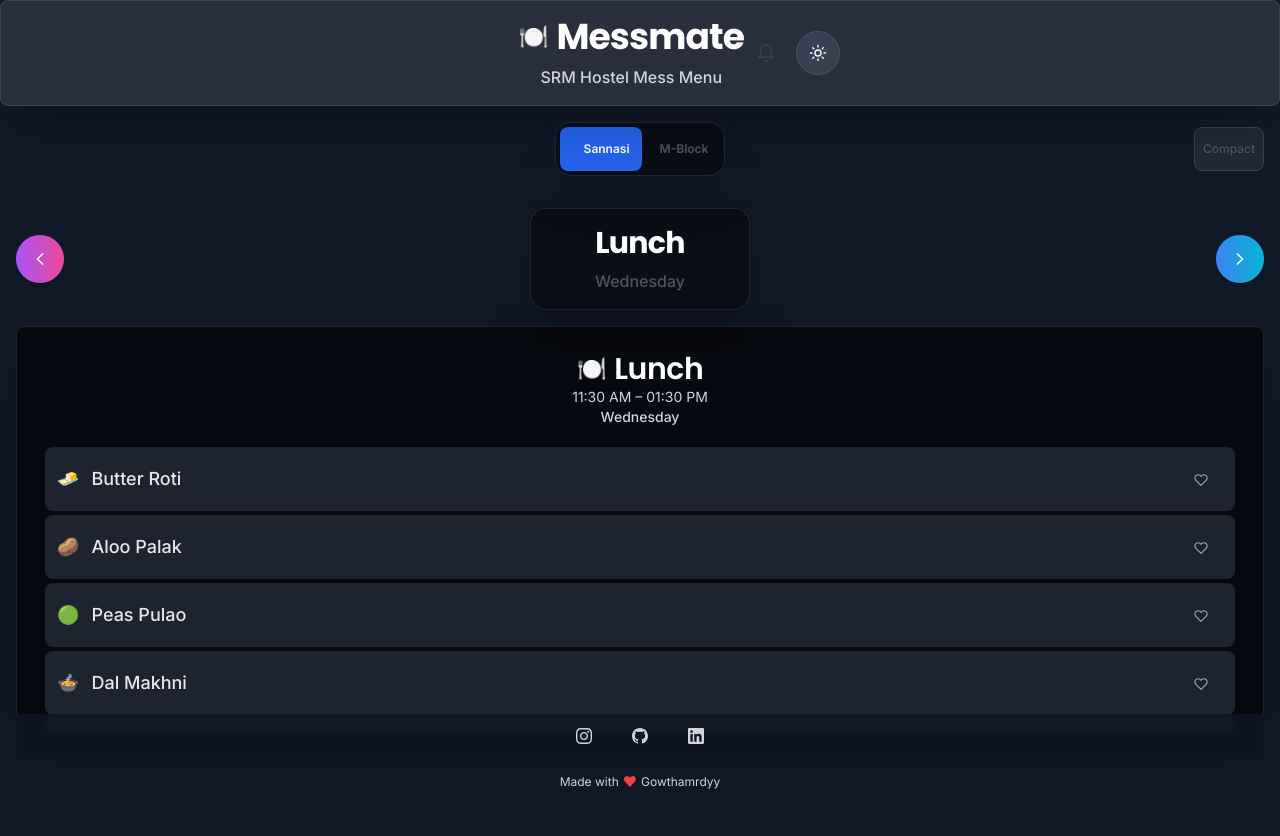
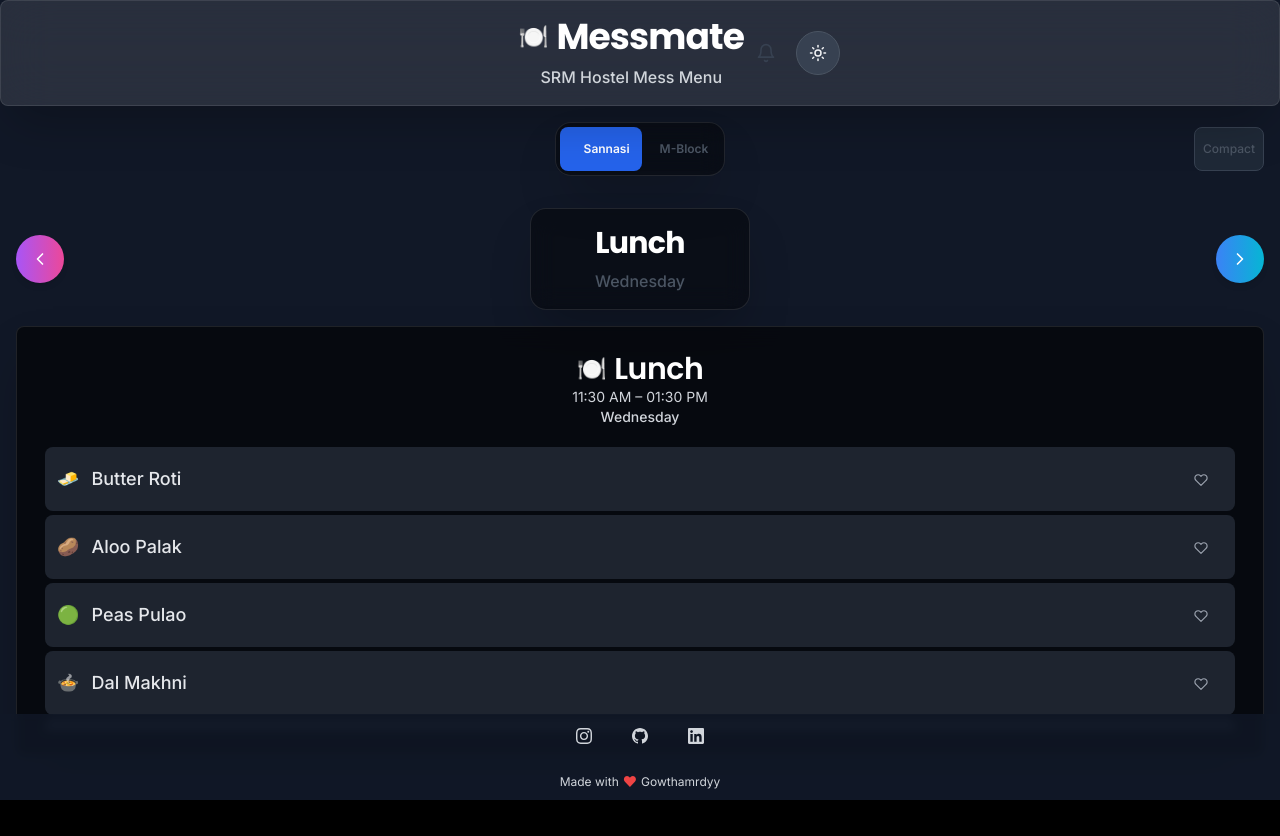
Before and after one commit to gowthamrdyy/Messmate, a React (Vite) app: page / in a window 1280 px wide. After the commit the page ends 800 px from the top, so only its background shows below. Built offline with nearby package versions, Linux system fonts and the light colour scheme.

Commit message:
overflow updated

```diff
--- a/src/App.jsx
+++ b/src/App.jsx
@@ -205,7 +205,7 @@
   return (
     <ErrorBoundary>
       <SkipLinks />
-      <PageTransition className="min-h-screen bg-gray-50 dark:bg-gray-900 text-gray-900 dark:text-gray-100 flex flex-col w-full transition-colors duration-200">
+      <PageTransition className="h-screen max-h-screen bg-gray-50 dark:bg-gray-900 text-gray-900 dark:text-gray-100 flex flex-col w-full transition-colors duration-200 overflow-hidden">
       <FadeIn delay={0.1}>
         <Header currentTime={currentTime} />
       </FadeIn>
@@ -232,7 +232,7 @@
       {/* Main Content */}
       <main
         id="main-content"
-        className="flex-1 flex flex-col justify-start p-4 w-full pb-20 overflow-y-auto"
+        className="flex-1 flex flex-col justify-start p-4 w-full pb-20 overflow-y-auto overflow-x-hidden max-h-full"
         role="main"
       >
         {/* Home Section - Default Meal View */}
--- a/src/index.css
+++ b/src/index.css
@@ -4,6 +4,27 @@
 @tailwind base;
 @tailwind components;
 @tailwind utilities;
+
+/* Fix viewport and body spacing */
+* {
+  box-sizing: border-box;
+}
+
+html, body {
+  margin: 0;
+  padding: 0;
+  height: 100%;
+  width: 100%;
+  overflow-x: hidden;
+}
+
+#root {
+  height: 100vh;
+  width: 100vw;
+  margin: 0;
+  padding: 0;
+  overflow-x: hidden;
+}
 
 /* CSS Custom Properties for Theme System */
 :root {
```
